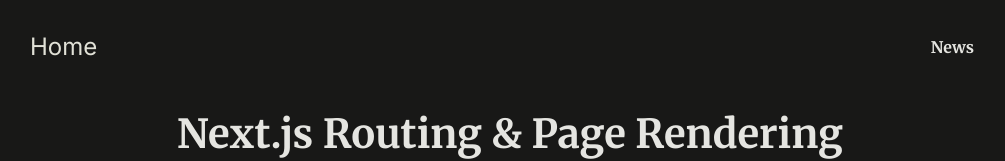
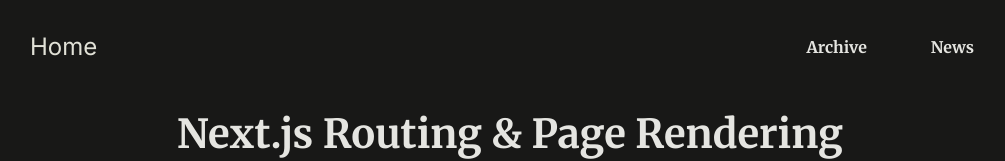
Before and after one commit to yasubdemissie/Next-routing, a Next.js app: page / in a window 1280 px wide. Shown: the top 161 px of the page, without its empty margins (130-1135 px from the left). Built offline with nearby package versions, Linux system fonts and the light colour scheme.

Commit message:
Navlink for mainheader commit

```diff
--- a/Components/MainHeader.jsx
+++ b/Components/MainHeader.jsx
@@ -1,3 +1,5 @@
+import NavLink from "./NavLink";
+
 function MainHeader() {
   return (
     <header id="main-header">
@@ -8,9 +10,8 @@
       </div>
       <nav>
         <ul>
-          <li>
-            <a href="/news">News</a>
-          </li>
+          <NavLink href="/archive">Archive</NavLink>
+          <NavLink href="/news">News</NavLink>
         </ul>
       </nav>
     </header>
--- /dev/null
+++ b/Components/NavLink.jsx
@@ -0,0 +1,15 @@
+"use client";
+import { usePathname } from "next/navigation";
+
+function NavLink({ href, children }) {
+  const path = usePathname();
+  return (
+    <li>
+      <a className={`${path.startsWith(href) ? "active" : ""}`} href={href}>
+        {children}
+      </a>
+    </li>
+  );
+}
+
+export default NavLink;
```
Also changed, not shown: app/archive/@archive/[[...filter]]/page.js (line endings or trailing spaces).
